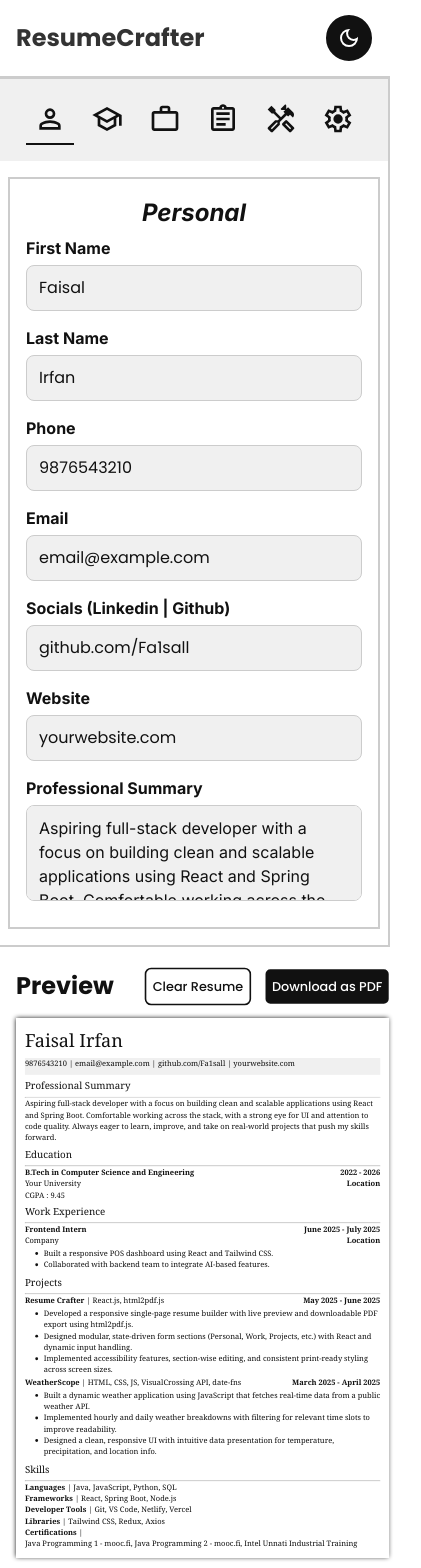
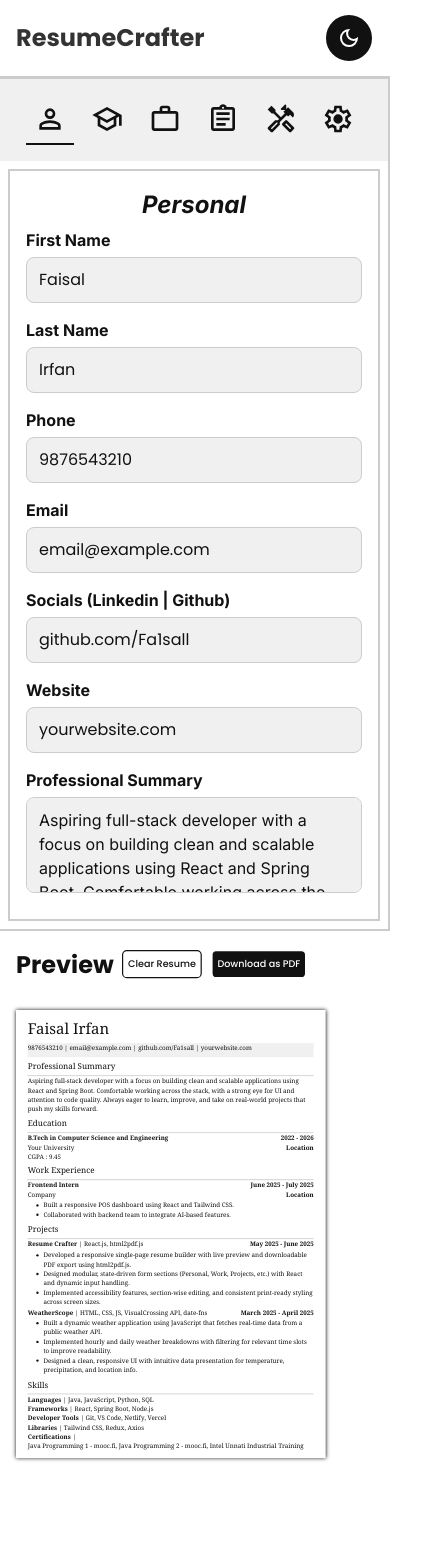
Before and after one commit to Fa1sall/ResumeCrafter, a React (Vite) app: page / in a window 390 px wide. Shown: the top 1568 px of the page, 421 px wide, since content can reach past the window. Built offline with nearby package versions, Linux system fonts and the light colour scheme; a web font is replaced by a local one.

Commit message:
Responsiveness Fix

```diff
--- a/src/components/ResumeContainer.jsx
+++ b/src/components/ResumeContainer.jsx
@@ -51,7 +51,6 @@ export function ResumeContainer({
     <div className="resumeContainer">
       <div className="resumeHeader">
         <div>Preview</div>
-        <div>
         <div className="resumeButtonControls">
           <button
             className="clearResumeButton"
@@ -67,7 +66,6 @@ export function ResumeContainer({
           >
             Download as PDF
           </button>
-          </div>
         </div>
       </div>
       <div
--- a/src/components/SidebarComponents/SettingsForm.jsx
+++ b/src/components/SidebarComponents/SettingsForm.jsx
@@ -14,7 +14,7 @@ export function SettingsForm({ settingsData, setSettingsData }) {
     <div className="settingsForm">
       <div className="formTitle">Settings</div>
       <label htmlFor="resumFontSize" className="formLabel">
-        Enter Resume Font Size (in rem)
+        Enter Resume Font Size (in rem, e.g. 0.5 or higher)
       </label>
       <input
         type="number"
--- a/src/styles/ResumeContainer.css
+++ b/src/styles/ResumeContainer.css
@@ -44,7 +44,7 @@
   box-shadow: 0 0 10px var(--text-color);
   width: 210mm;
   min-height: 297mm;
-  padding: 5mm;
+  padding: 5mm 8mm;
   font-family: Georgia, "Times New Roman", Times, serif;
   font-variant-numeric: lining-nums; /*Number aligns uniformly with upperCase letter*/
   overflow: hidden;
@@ -138,40 +138,68 @@
   text-wrap: wrap;
 }
 
-@media (max-width: 600px) {
+/* For phones like iPhone SE, 375px width */
+@media (max-width: 400px) {
+  .resumeHeader {
+    align-items: normal;
+  }
+
+  .resumeHeader div:nth-child(2) {
+    display: flex;
+    justify-content: center;
+    margin-top: 0.2rem;
+  }
+
+  .resumeButtonControls {
+    transform: scale(0.6);
+    transform-origin: top left;
+    white-space: nowrap;
+    margin-left: 0.5rem;
+  }
+
+  .scaleResume {
+    transform: scale(0.39); /* Not too small */
+    transform-origin: top left;
+  }
+
+  [class*="Form"] {
+    margin: 0.5rem;
+  }
+}
+
+/* For slightly wider phones */
+@media (min-width: 401px) and (max-width: 600px) {
+  .resumeHeader {
+    align-items: normal;
+  }
+
+  .resumeButtonControls {
+    transform: scale(0.8);
+    transform-origin: top left;
+    white-space: nowrap;
+    margin-left: 1rem;
+  }
+
+  .scaleResume {
+    transform: scale(0.5);
+    transform-origin: top left;
+  }
+
   [class*="Form"] {
     margin: 1rem 0.5rem;
   }
+}
 
-  .resumeHeader {
-    margin-bottom: 0.5rem;
-  }
-
+/* Tablets */
+@media (min-width: 601px) and (max-width: 1024px) {
   .resumeButtonControls {
-    justify-content: center;
-    transform: scale(0.8);
+    transform: scale(0.9);
+    transform-origin: top left;
     white-space: nowrap;
   }
 
   .scaleResume {
-    transform: scale(0.47);
+    transform: scale(0.75);
     transform-origin: top left;
   }
 }
-
-@media (min-width: 601px) and (max-width: 1024px) {
-  .resumeHeader {
-    margin-bottom: 0.5rem;
-  }
-
-  .resumeButtonControls {
-    justify-content: center;
-    transform: scale(0.8);
-    white-space: nowrap;
-  }
-
-  .scaleResume {
-    transform: scale(0.7);
-    transform-origin: top left;
-  }
-}
```
Lines whose indentation alone changed are shown as unchanged.
